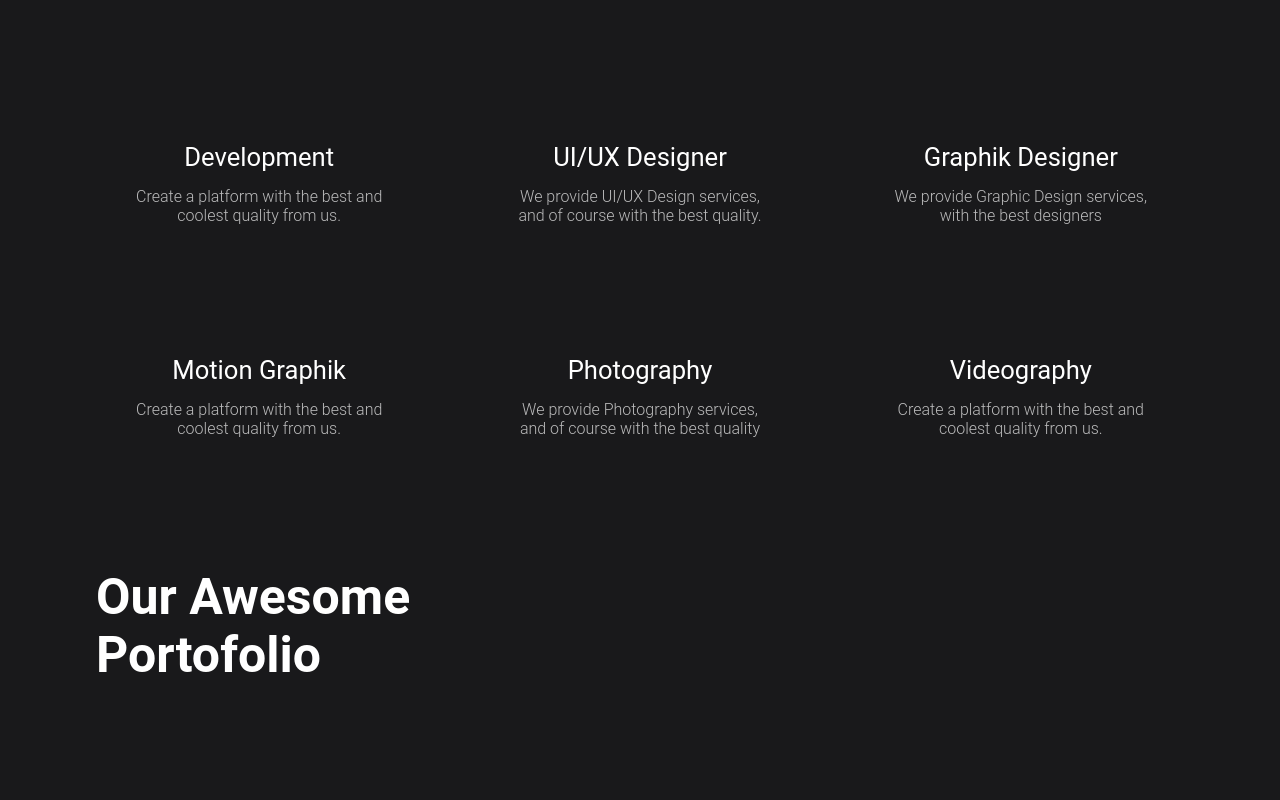
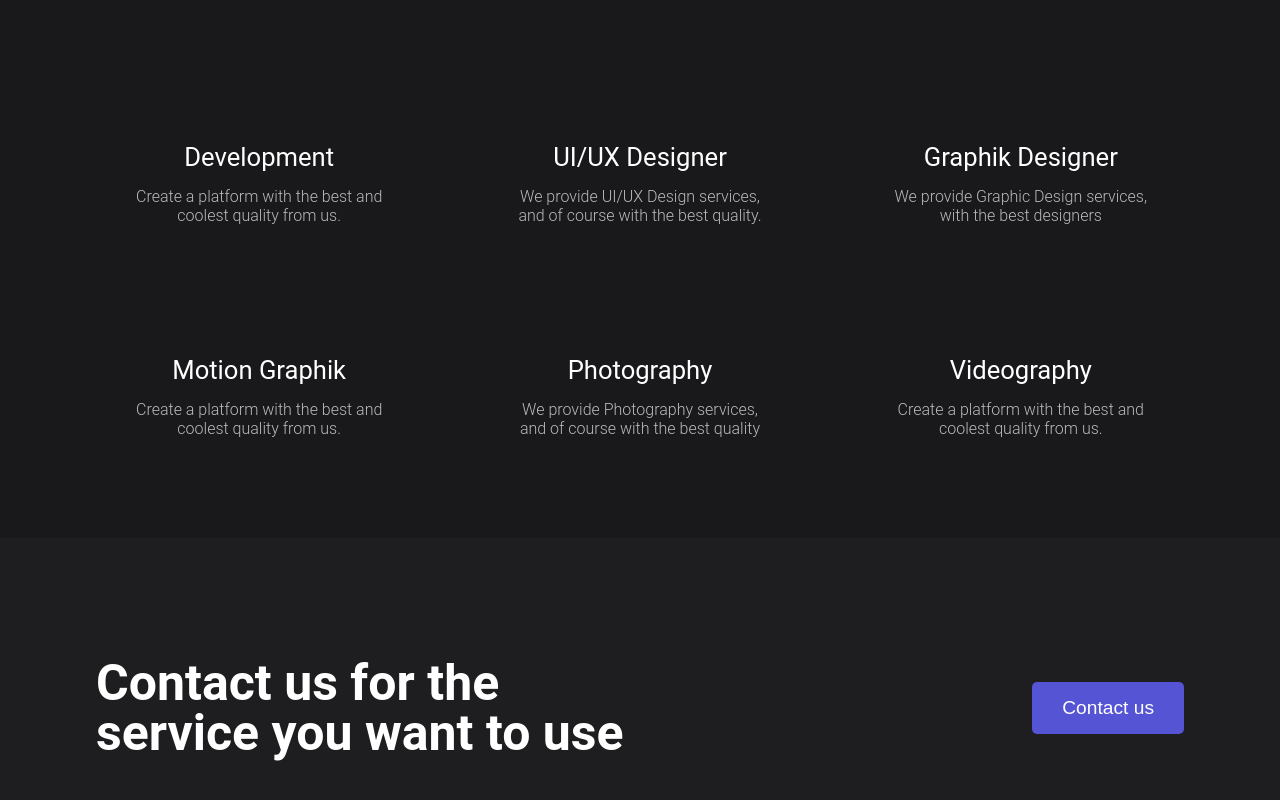
Before and after one commit to luizlopes12/Enver, a React (Create React App) app: page / in a window 1280 px wide. Shown: the part 1762-2562 px from the top of the page. Built offline with nearby package versions, Linux system fonts and the light colour scheme.

Commit message:
Terminando o contact

```diff
--- a/src/App.js
+++ b/src/App.js
@@ -4,7 +4,7 @@ import Header from './components/Header'
 import Banner from './components/Banner'
 import VideoSection from './components/VideoSection'
 import Services from './components/ServicesSection'
-import Portfolio from './components/Portfolio'
+import Contact from './components/Contact'
 function App() {
   return (
     <>
@@ -17,7 +17,7 @@ function App() {
               <Banner/>
               <VideoSection/>
               <Services/>
-              <Portfolio/>
+              <Contact/>
             </>
           }/>
         </Routes>
--- /dev/null
+++ b/src/components/Contact/index.jsx
@@ -0,0 +1,19 @@
+import React from 'react'
+import {
+    Container,
+    Title,
+    Button
+} from './style'
+const Contact = () => {
+  return (
+    <Container>
+      <div>
+      <Title>Contact us for the service you want to use</Title>
+        <Button>Contact us</Button>
+      </div>
+    </Container>
+
+  )
+}
+
+export default Contact
--- /dev/null
+++ b/src/components/Contact/style.js
@@ -0,0 +1,71 @@
+import styled from "styled-components";
+
+
+
+export const Container = styled.section`
+    width: 100%;
+    background-color: #1E1E20;
+    padding: 10px 0;
+    div{
+    width: 85%;
+    display: flex;
+    justify-content: space-between;
+    align-items: center;
+    color: #fff;
+    margin: 50px auto;
+    padding: 60px 0;
+    background-image:
+    url(${require('../../img/add-icon.svg').default}),
+    url(${require('../../img/circle-icon.svg').default})
+    ;
+    background-repeat: no-repeat, no-repeat;
+    background-position: right top, left bottom;
+    background-size: 30px, 40px;
+    @media screen and (max-width: 768px){
+        margin: 20px auto;
+        display: block;
+        padding-bottom: 50px;
+        max-width: 90%;
+        background-size: 30px, 30px;
+    }
+
+    }
+
+`;
+
+export const Title = styled.h3`
+    font-size:  50px;
+    width: 50%;
+    line-height: 50px;
+    text-align: start;
+    @media screen and (max-width: 768px){
+        margin-bottom: 20px;
+        width: 60%;
+        line-height: 30px;
+
+        font-size: 40px;
+    }
+    @media screen and (max-width: 425px){
+        width: 80%;
+        font-size:  30px;
+    }
+`;
+
+export const Button = styled.button`
+    color: #FFF;
+    background-color: #5454D4;
+    border: none;
+    padding: 15px 30px;
+    border-radius: 5px;
+    font-size: 1.2em;
+    cursor: pointer;
+    transition: all .2s ease-in-out;
+    &:hover{
+        background-color: #5e5eee;
+        box-shadow: 0px 0px 24px 0px #5e5eee;
+    }
+    @media screen and (max-width: 1024px){
+        padding: 15px 30px;
+        font-size: 1.4em;
+    }
+`;
--- a/src/components/Portfolio/index.jsx
+++ /dev/null
@@ -1,21 +0,0 @@
-import React from 'react'
-import {
-    Container,
-    Title,
-    Cards
-} from './style'
-import Card from '../shared/PortfolioCard'
-const Portfolio = () => {
-  return (
-    <Container>
-        <Title>Our Awesome Portofolio</Title>
-        <Cards>
-            <Card/>
-            <Card/>
-            <Card/>
-        </Cards>
-    </Container>
-  )
-}
-
-export default Portfolio
--- a/src/components/Portfolio/style.js
+++ /dev/null
@@ -1,36 +0,0 @@
-import styled from "styled-components";
-
-export const Container = styled.section`
-    width: 85%;
-    color: #fff;
-    margin: 50px auto;
-    padding-bottom: 20px;
-    background-image:
-    url(${require('../../img/circle-icon.svg').default}),
-    url(${require('../../img/line-icon.svg').default})
-    ;
-    background-repeat: no-repeat, no-repeat;
-    background-position: right 40px, left bottom;
-    background-size: 50px, 80px;
-    @media screen and (max-width: 768px){
-        width: 90%;
-        background-size: 30px, 40px;
-    }
-`;
-export const Title = styled.h3`
-    font-size:  50px;
-    width: 50%;
-    text-align: start;
-    @media screen and (max-width: 768px){
-        width: 60%;
-        font-size: 40px;
-    }
-    @media screen and (max-width: 425px){
-        width: 80%;
-        font-size:  30px;
-    }
-`;
-export const Cards = styled.div`
-    width: 100%;
-
-`;
--- a/src/components/ServicesSection/style.js
+++ b/src/components/ServicesSection/style.js
@@ -5,7 +5,7 @@ export const Container = styled.section`
     padding: 50px 0 60px;
     width: 85%;
     color: #FFF;
-    margin: auto;
+    margin: 20px auto;
     background-image:
     url(${require('../../img/play-icon.svg').default}),
     url(${require('../../img/add-icon.svg').default}),
--- a/src/components/shared/PortfolioCard/index.jsx
+++ /dev/null
@@ -1,11 +0,0 @@
-import React from 'react'
-import {Container, CardImage} from './style'
-const Card = ({img}) => {
-  return (
-    <Container>
-        <CardImage src={img}></CardImage>
-    </Container>
-  )
-}
-
-export default Card
--- a/src/components/shared/PortfolioCard/style.js
+++ /dev/null
@@ -1,8 +0,0 @@
-import styled from "styled-components";
-
-export const Container = styled.div`
-
-`;
-export const CardImage = styled.img`
-
-`;
```
Also changed, not shown: src/components/Footer/index.jsx (added), src/components/Footer/style.js (added), 1 other file (tests, documents, lock files or other folders).
